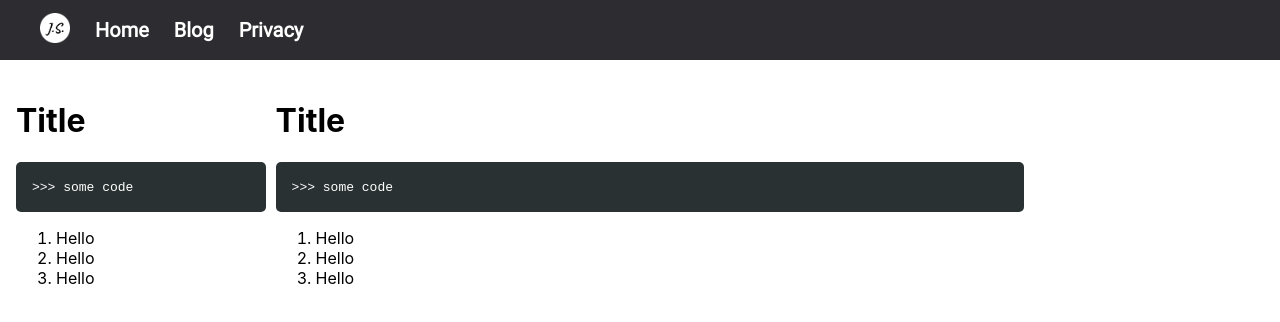
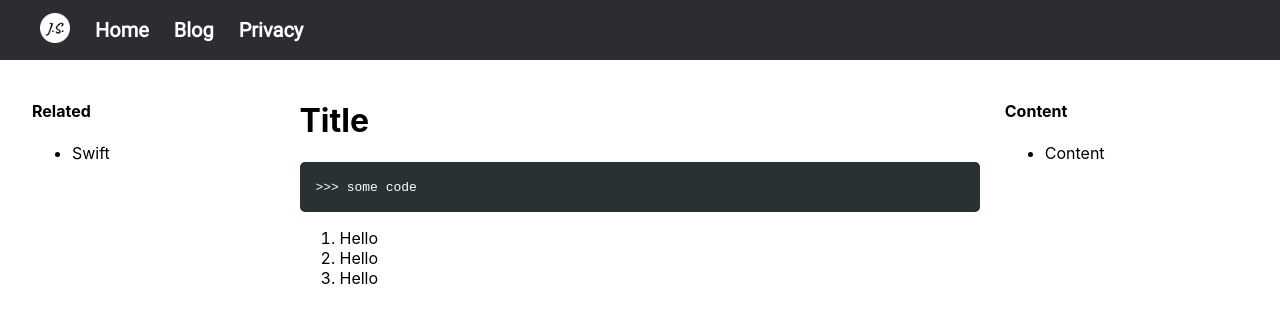
Before and after one commit to jonahschueller/JSchueller.de, a Next.js app: page /blog/featured/test in a window 1280 px wide. Shown: the top 322 px of the page. Built offline with nearby package versions, Linux system fonts and the light colour scheme.

Commit message:
💄 Improved side panels.

```diff
--- /dev/null
+++ b/_posts/Featured/Test-Left.md
@@ -0,0 +1,3 @@
+#### Related
+
+- [Swift](http://localhost:3000/blog)
--- /dev/null
+++ b/_posts/Featured/Test-Right.md
@@ -0,0 +1,3 @@
+#### Content
+
+- Content
--- a/_posts/blog.json
+++ b/_posts/blog.json
@@ -7,7 +7,8 @@
                     "title": "Test",
                     "url": "featured/test",
                     "source": "Featured/Test.md",
-                    "leftSide": "Featured/Test.md",
+                    "leftSide": "Featured/Test-Left.md",
+                    "rightSide": "Featured/Test-Right.md",
                     "timestamp": "04.01.2021",
                     "author": "Jonah Schüller"
                 }
--- a/styles/Post.module.css
+++ b/styles/Post.module.css
@@ -1,10 +1,10 @@
 .container {
     min-height: 100vh;
-    margin: 0 1rem;
+    margin: 0 2rem;
     margin-top: 80px;
     display: grid;
-    grid-template-columns: 20% 60% 20%;
-    gap: 10px;
+    grid-template-columns: 20% 56% 20%;
+    gap: 2%;
 }
 
 .postContent {
```
